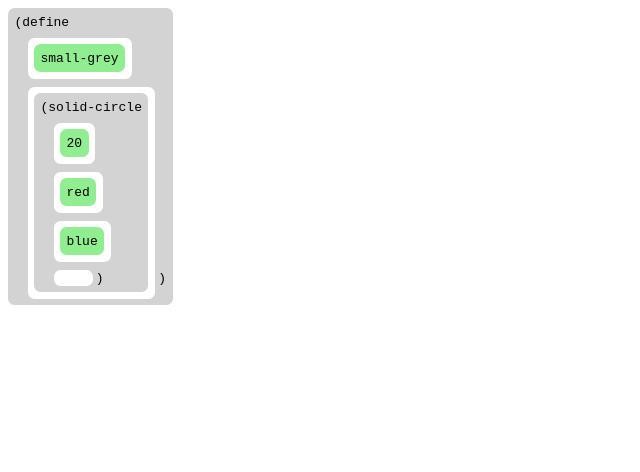
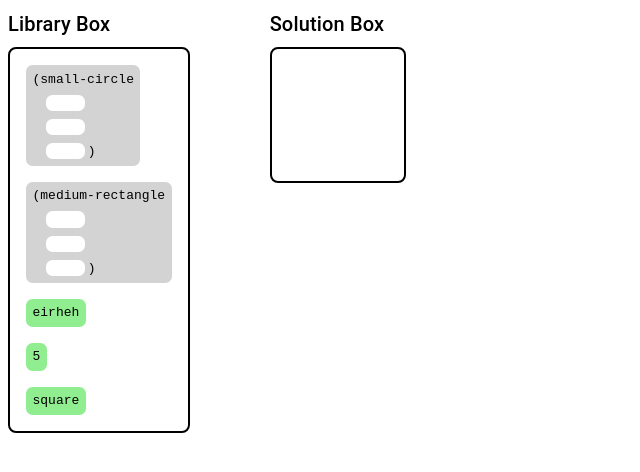
Before and after one commit to kimjulian-gc/Block-Parsons, a React (Vite) app: page / in a window 1280 px wide. Shown: the top 472 px of the page, without its empty margins (0-640 px from the left). Built offline with nearby package versions, Linux system fonts and the light colour scheme.

Commit message:
aria-label, spacing between blocks, allow arbitrary amount of blocks added

```diff
--- a/src/block/Block.tsx
+++ b/src/block/Block.tsx
@@ -35,6 +35,7 @@ export function Block({ name, argumentOptions, childBlocks }: BlockProps) {
       Array.from({ length: minAmount - childBlocks.length }),
     );
   });
+  // console.log(name, argumentOptions,args)
 
   return (
     <Stack
--- /dev/null
+++ b/src/block/BlockLibrary.tsx
@@ -0,0 +1,56 @@
+import { Box,Stack, Typography } from "@mui/material";
+// import { useState } from "react";
+// import { ArgumentSlot } from "./ArgumentSlot.tsx";
+import { Block } from "./Block.tsx";
+
+
+const blocks = [
+  { name: "small-circle", argumentOptions: { minAmount: 3 } },
+  { name: "medium-rectangle", argumentOptions: { minAmount: 3 } },
+  { name: "eirheh", argumentOptions: { minAmount: 0 } },
+  { name: "5", argumentOptions: { minAmount: 0 } },
+  { name: "square", argumentOptions: { minAmount: 0 } },
+];
+
+
+export function BlockLibrary() {
+  return (
+    <Stack direction="row" spacing={10}>
+      <Box>
+        <Typography variant="h6" gutterBottom>
+          Library Box
+        </Typography>
+      <Box
+        border={"2px solid black"}
+        borderRadius={"0.5em"}
+        padding={"1em"}
+        width={"fit-content"}
+        aria-label="Block Library"
+      >
+        {blocks.map((block, index) => (
+          <Box key={index} data-testid="Block" mt={index > 0 ? 2 : 0}>
+            <Block
+              name={block.name}
+              argumentOptions={block.argumentOptions}
+              aria-label={`Block ${block.name}`}
+            />
+          </Box>
+        ))}
+      </Box>
+      </Box>
+      <Box>
+        <Typography variant="h6" gutterBottom>
+          Solution Box
+        </Typography>
+        <Box
+          border={"2px solid black"}
+          borderRadius={"0.5em"}
+          padding={"1em"}
+          width={100}
+          height={100}
+          aria-label="Solution Box"
+        />
+      </Box>
+    </Stack>
+  );
+}
--- a/src/main.tsx
+++ b/src/main.tsx
@@ -1,5 +1,6 @@
 import { createRoot } from "react-dom/client";
-import { Block } from "./block/Block.tsx";
+// import { Block } from "./block/Block.tsx";
+import { BlockLibrary } from "./block/BlockLibrary.tsx";
 
 function throwNull(message: string): never {
   throw new Error(message);
@@ -8,19 +9,20 @@ function throwNull(message: string): never {
 const root =
   document.getElementById("root") ?? throwNull("React root cannot be null!");
 
-const blocks = [
-  { name: "small-grey" },
-  {
-    name: "solid-circle",
-    argumentOptions: { minAmount: 3, expandable: true },
-    childBlocks: [{ name: "20" }, { name: "red" }, { name: "blue" }],
-  },
-];
+// const blocks = [
+//   { name: "small-grey" },
+//   {
+//     name: "solid-circle",
+//     argumentOptions: { minAmount: 3, expandable: true },
+//     childBlocks: [{ name: "20" }, { name: "red" }, { name: "blue" }],
+//   },
+// ];
 
-createRoot(root).render(
-  <Block
-    name={"define"}
-    argumentOptions={{ minAmount: 2 }}
-    childBlocks={blocks}
-  />,
-);
+createRoot(root).render(<BlockLibrary />);
+// createRoot(root).render(
+//   <Block
+//     name={"define"}
+//     argumentOptions={{ minAmount: 2 }}
+//     childBlocks={blocks}
+//   />,
+// );
```
Also changed, not shown: 1 other file (tests, documents, lock files or other folders).
